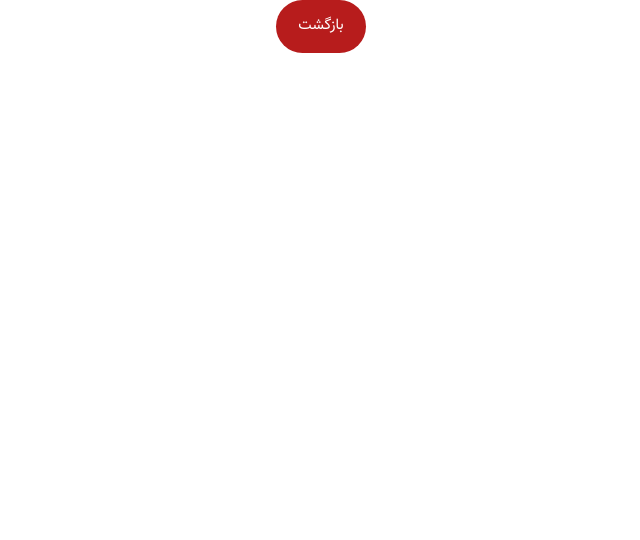
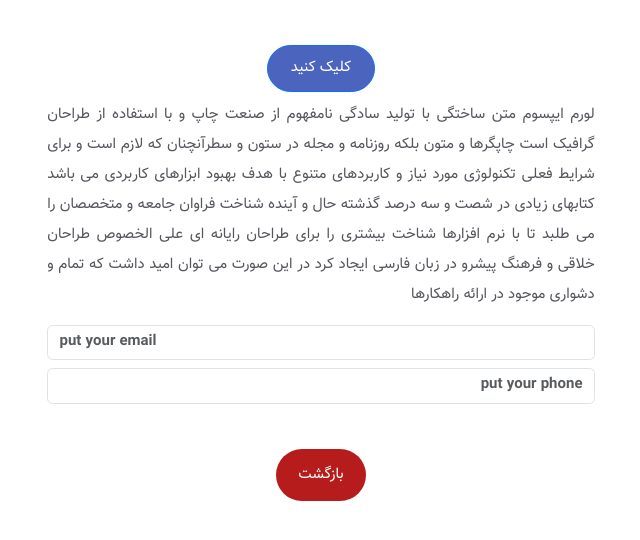
Before and after one commit to farshid117/Html-Css-Exercise, a website: page pages/5-textAlignment.html in a window 1280 px wide. Shown: the whole page, without its empty margins (319-959 px from the left). Drawn offline with Linux system fonts and the light colour scheme; files that its build step writes are made by us from their sources.

Commit message:
add textAlignment.html

```diff
--- a/pages/5-textAlignment.html
+++ b/pages/5-textAlignment.html
@@ -10,23 +10,50 @@
     <meta name="outher" content="مهندس علیرضا خیاطپور" />
 
     <link rel="icon" href="img/logo3.png" type="image/png">
-    <link rel="stylesheet" href="./css/bootstrap.rtl.min.css">
+    <link rel="stylesheet" href="../css/bootstrap.rtl.min.css">
     <link rel="stylesheet" href="https://cdnjs.cloudflare.com/ajax/libs/font-awesome/5.15.3/css/all.min.css"
         integrity="sha512-iBBXm8fW90+nuLcSKlbmrPcLa0OT92xO1BIsZ+ywDWZCvqsWgccV3gFoRBv0z+8dLJgyAHIhR35VZc2oM/gI1w=="
         crossorigin="anonymous" referrerpolicy="no-referrer" />
     <link rel="stylesheet" href="../css/bootstrap-icons.css" />
     <link rel="stylesheet" href="../css/style.css">
 
-    <title>outline</title>
+    <title>text-alignment</title>
 </head>
 <!-- //todo: style -->
 <style>
-
+p{
+    text-align: justify;
+    text-align-last: right;
+}
+input{
+    /* direction: ltr; */
+    font-size: 1rem !important;
+    font-weight: bold !important;
+}
 
 </style>
 <!-- //todo: body -->
+
 <body>
+    <section>
+        <div class="container">
+            <div class="row text-center justify-content-center ">
+                <div class="col-12 col-md-6 my-5">
+                    <button class="btn btn-primary mb-2 button">کلیک کنید</button>
+                    <p class="content">لورم ایپسوم متن ساختگی با تولید سادگی نامفهوم از صنعت چاپ و با استفاده از طراحان گرافیک است چاپگرها و متون بلکه روزنامه
+                    و مجله در ستون و سطرآنچنان که لازم است و برای شرایط فعلی تکنولوژی مورد نیاز و کاربردهای متنوع با هدف بهبود ابزارهای
+                    کاربردی می باشد کتابهای زیادی در شصت و سه درصد گذشته حال و آینده شناخت فراوان جامعه و متخصصان را می طلبد تا با نرم
+                    افزارها شناخت بیشتری را برای طراحان رایانه ای علی الخصوص طراحان خلاقی و فرهنگ پیشرو در زبان فارسی ایجاد کرد در این صورت
+                    می توان امید داشت که تمام و دشواری موجود در ارائه راهکارها
+                </p>
+                <input type="email" placeholder="put your email" class="form-control mb-2" >
+                <input type="text" placeholder="put your phone" class="form-control" >
 
+
+                </div>
+            </div>
+        </div>
+    </section>
 
 
     <div align="center">
```
Also changed, not shown: index.html (+1 -1 lines), pages/0-ReadyHTML.html (+1 -1 lines), pages/1-background.html (+1 -1 lines), pages/2-border.html (+1 -1 lines), pages/3-cssunit.html (+1 -1 lines), pages/4-outline.html (+1 -1 lines).
